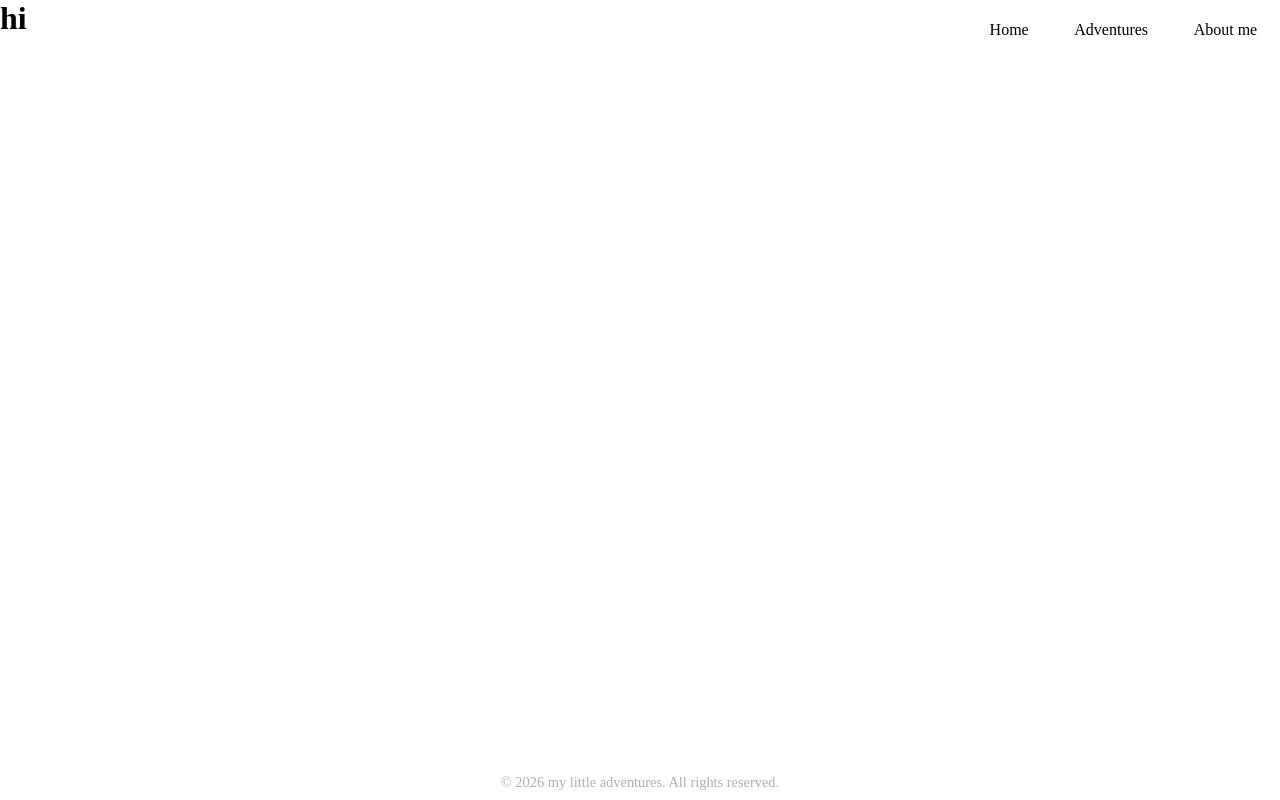
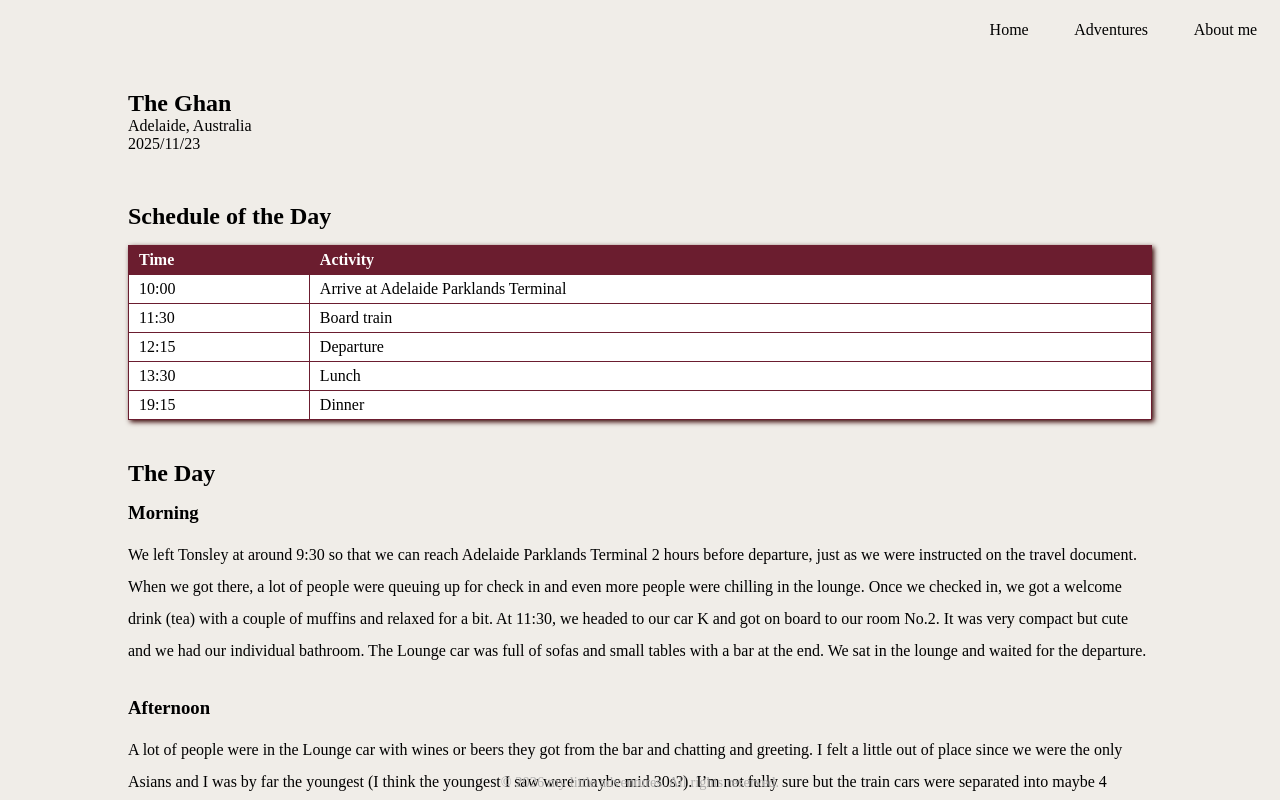
Before and after one commit to ayanomk/blog, a React app: page /blog in a window 1280 px wide. Shown: the top 800 px of the page. Built offline with nearby package versions, Linux system fonts and the light colour scheme; the HTML template or start-up script is replaced by a standard one.

Commit message:
Add mock blog data and create page

```diff
--- /dev/null
+++ b/src/pages/Blog.css
@@ -0,0 +1,61 @@
+/* All */
+* {
+    margin: 0;
+    padding: 0;
+}
+
+.blog {
+    /* navbar padding */
+    /* footer padding? */
+    padding: calc(60px * 1.5) 10% 50px;
+
+    /* height: calc(100vh - (60px * 1.5) - 35px ); */
+    background-color: #f0ede8;
+    /* display: flex;
+    align-items: center;
+    flex-direction: column; */
+}
+header {
+    margin-bottom: 50px;
+}
+main {
+    /* width: 100%;
+    height: 100%; */
+    display: flex;
+    flex-direction: column;
+}
+main section {
+    margin-bottom: 40px;
+}
+main section h2 {
+    margin-bottom: 15px;
+}
+main section .subsection {
+    margin-bottom: 30px;
+}
+main section .subsection h3 {
+    margin-bottom: 15px;
+}
+main section .subsection p {
+    margin-bottom: 12px;
+    line-height: 2;
+}
+
+main table {
+    border-collapse: collapse;
+    width: 100%;
+    margin: auto;
+    box-shadow: #360202 2px 2px 5px;
+}
+main table th {
+    background-color: #6b1d2f;
+    color: #fff;
+}
+main table td {
+    background: #fff;
+}
+main table th, main table td{
+    border: 1.5px solid #6b1d2f;
+    padding: 5px 10px;
+    text-align: left;
+}
--- a/src/pages/Blog.jsx
+++ b/src/pages/Blog.jsx
@@ -1,9 +1,143 @@
 // import { useParams } from "react-router-dom"
 // const { id } = useParams();
+import './Blog.css';
+
+// FIXME! mock data
+const trips = [
+    {
+        id: 1,
+        title: "The Ghan",
+        city: "Adelaide",
+        country: "Australia",
+        year: 2025,
+        month: 11,
+        date: 23,
+        sections: [
+            {
+                section: "Schedule of the Day",
+                blocks: [
+                    {
+                        type: "table",
+                        headers: ["Time", "Activity"],
+                        rows: [
+                            ["10:00", "Arrive at Adelaide Parklands Terminal"],
+                            ["11:30", "Board train"],
+                            ["12:15", "Departure"],
+                            ["13:30", "Lunch"],
+                            ["19:15", "Dinner"]
+                        ]
+                    }
+                ]
+            },
+            {
+                section: "The Day",
+                subsections: [
+                    {
+                        title: "Morning",
+                        blocks: [
+                            {
+                                type: "text",
+                                content: "We left Tonsley at around 9:30 so that we can reach Adelaide Parklands Terminal 2 hours before departure, just as we were instructed on the travel document. When we got there, a lot of people were queuing up for check in and even more people were chilling in the lounge. Once we checked in, we got a welcome drink (tea) with a couple of muffins and relaxed for a bit. At 11:30, we headed to our car K and got on board to our room No.2. It was very compact but cute and we had our individual bathroom. The Lounge car was full of sofas and small tables with a bar at the end. We sat in the lounge and waited for the departure."
+                            }
+                        ]
+                    },
+                    {
+                        title: "Afternoon",
+                        blocks: [
+                            {
+                                type: "text",
+                                content: "A lot of people were in the Lounge car with wines or beers they got from the bar and chatting and greeting. I felt a little out of place since we were the only Asians and I was by far the youngest (I think the youngest I saw were maybe mid 30s?). I’m not fully sure but the train cars were separated into maybe 4 sections: Platinum, Gold Premium, Gold Twin, Gold Single. I think the Gold Twin carriages were K, J, I, H (At least those were the carriages that we shared the same Lounge car and Dining car with). So the people we mingled mostly with are from this section. I wonder if it was different if I had been with Gold Single where all solo travellers gather."
+                            },
+                            {
+                                type: "text",
+                                content: "The train was too long that it was separated into two platforms: the head cars in Platform 1 (including our car K), and the tail cars in Platform 2. As ours were in Platform 1, our side of the train moved out of the platform and reversed into Platform 2 to connect the whole train. It was a unique way of doing it but I guess it’s better than having people walk a single long platform. "
+                            },
+                            {
+                                type: "text",
+                                content: "I’ve never been to the north side of Adelaide so it was nice to see the scenary. It was pretty much just suburbs and then farms and small towns."
+                            },
+                            {
+                                type: "text",
+                                content: "Our lunch was at 13:30 and it was on the dining car called Queen Adelaide Restaurant. We sat on the window side and shared the table with an elderly couple from Perth. I wasn’t aware that we were supposed to share a table… I was freaking out and nervous that I couldn’t fully enjoy the meal. I had a glass of moscato, pumpkin bread, grilled chicken breast & quinoa salad with pistachio pesto, and chocolate & mandarin delice. The main was very filling and I quite liked the pistachio pesto. The dessert looked luxurious with cube shaped chocolate mouse with mandarin mouse in the middle."
+                            },
+                            {
+                                type: "text",
+                                content: "After lunch, I was exhausted from socialising and just chilled in our little cabin. Also, I was feeling a little panicky since I was stuck in a confined small space and was on the edge of getting a motion sickness…"
+                            }
+                        ]
+                    },
+                    {
+                        title: "Evening",
+                        blocks: [
+                            {
+                                type: "text",
+                                content: "We headed to the Queen Adelaide Restaurant at 19:15 for dinner. This time we sat on the corridor side and shared the table with an elderly couple from the Netherlands. I got a moscato again, kangaroo meat with beetroot, steak for main, and eton mess.The kangaroo meat was a lot tender than I expected."
+                            },
+                            {
+                                type: "text",
+                                content: "After dinner, we headed back to our cabin, where it was turned into bunk beds."
+                            },
+                            {
+                                type: "text",
+                                content: "There were lightnings outside and it was fun watching that from our space. I even succeeded in getting a photo of it! We were also able to see the stars too. That pretty much concluded the day, although it took me a while to fall asleep with the rough train motion."
+                            }
+                        ]
+                    }
+                ]
+            }
+        ]
+    }
+]
 
 function Blog() {
     return (
-        <h1>hi</h1>
+        <article className="blog">
+            <header>
+                <h1>{trips[0].title}</h1>
+                <p>{`${trips[0].city}, ${trips[0].country}`}</p>
+                <p>{`${trips[0].year}/${trips[0].month}/${trips[0].date}`}</p>
+            </header>
+
+            <main>
+                {trips[0].sections.map((section) => (
+                    <section>
+                        <h2>{section.section}</h2>
+                        {section.blocks && section.blocks.map((block) => {
+                            switch (block.type) {
+                                case "table":
+                                    return <table>
+                                        <tr>
+                                            {block.headers.map((el) => (
+                                                <th>{el}</th>
+                                            ))}
+                                        </tr>
+                                        {block.rows.map((row) => (
+                                            <tr>
+                                                {row.map((el) => (
+                                                    <td>{el}</td>
+                                                ))}
+                                            </tr>
+                                        ))}
+                                    </table>
+                            }
+                        })}
+                        {section.subsections && section.subsections.map((sub) => (
+                            <div className='subsection'>
+                                <h3>{sub.title}</h3>
+                                {sub.blocks.map((block) => {
+                                    switch (block.type) {
+                                        case "text":
+                                            return <p>{block.content}</p>
+                                        default:
+                                            return null
+                                    }
+                                })}
+                            </div>
+                        ))}
+                    </section>
+                ))}
+            </main>
+        </article>
     )
 }
 
```
